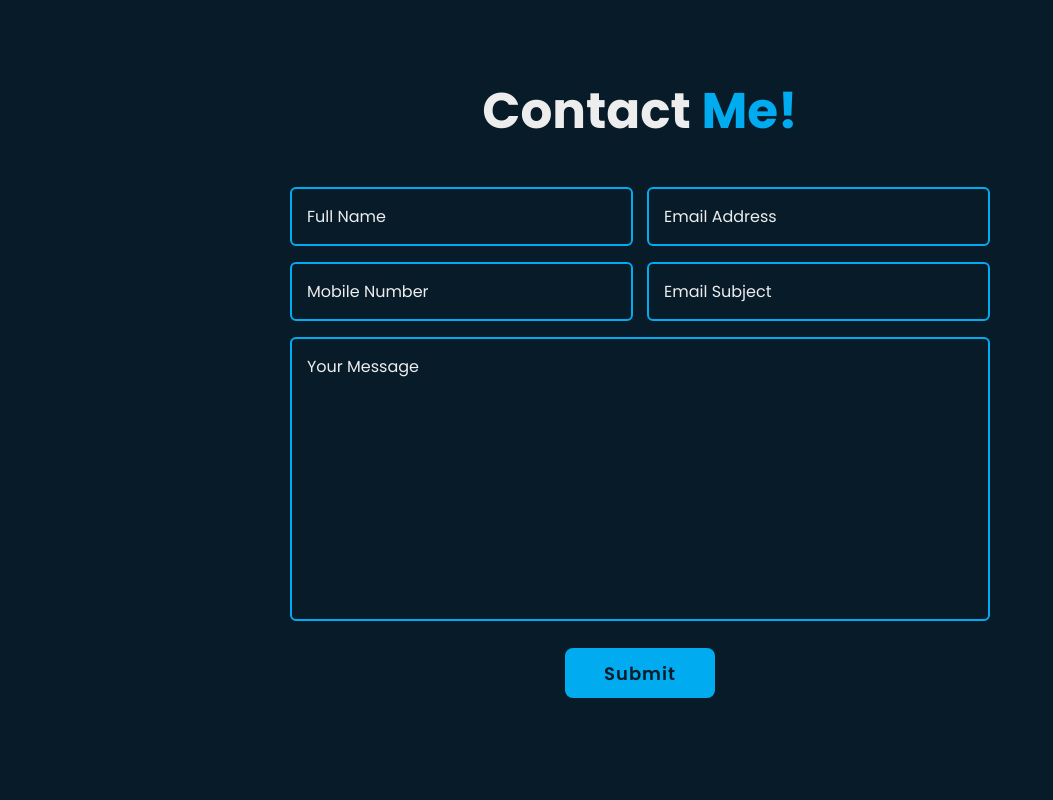
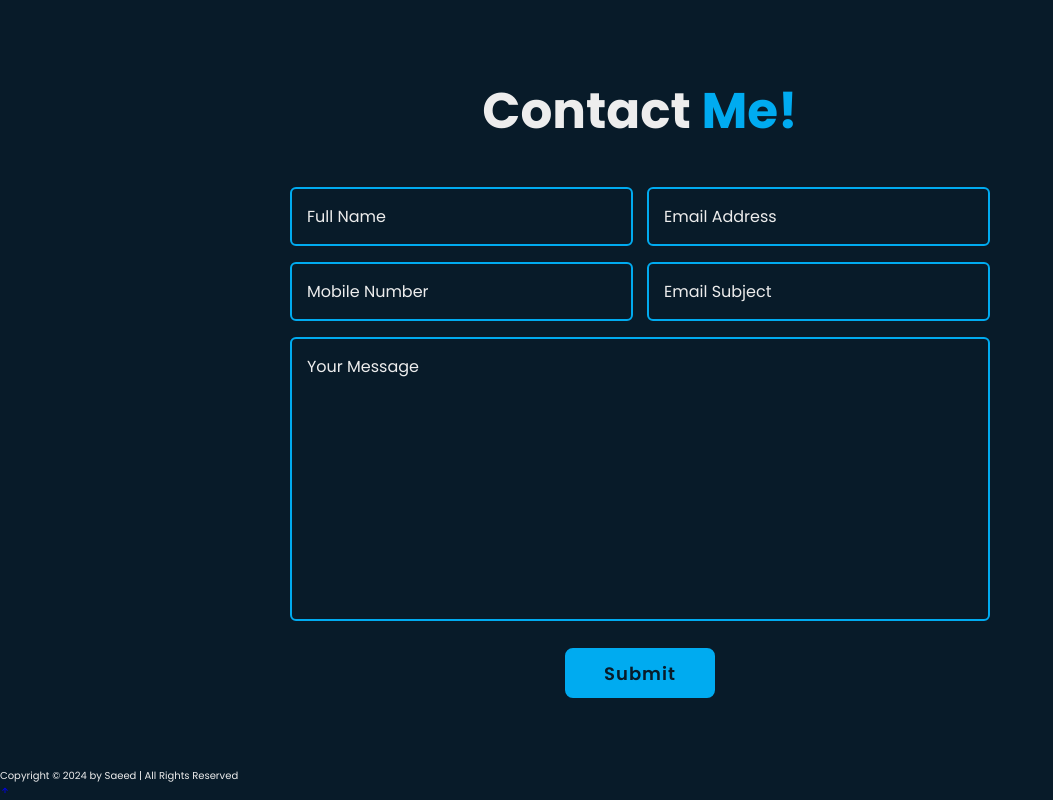
Before and after one commit to saeedd1994/personal-portfolio-one, a plain HTML site: page index.html in a window 1280 px wide. Shown: the part 3216-4016 px from the top of the page, without its empty margins (0-1053 px from the left). Before the commit the page ends 3984 px from the top, so only its background shows below. Drawn offline with nearby package versions, Linux system fonts and the light colour scheme.

Commit message:
- adding footer template

```diff
--- a/index.html
+++ b/index.html
@@ -265,6 +265,17 @@
     </form>
 </section>
 
+<!--adding footer template-->
+<footer class="footer">
+    <div class="footer-text">
+        <p>Copyright &copy; 2024 by Saeed | All Rights Reserved</p>
+    </div>
+
+    <div class="footer-iconTop">
+        <a href="#"><i class='bx bx-up-arrow-alt'></i></a>
+    </div>
+</footer>
+
 <!--adding scripts-->
 <script src="./scripts/app.js"></script>
 </body>
```
